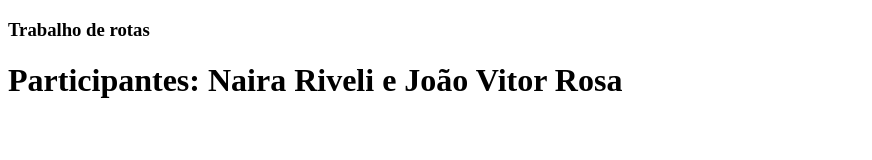
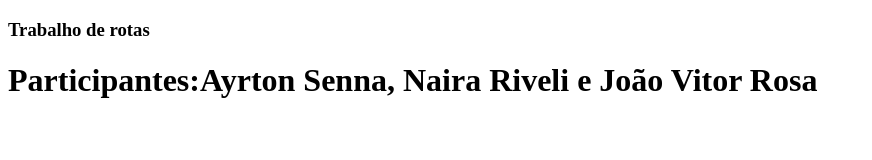
Before and after one commit to Ayrton222/devweb3Rotas, a website: page View/index.html in a window 1280 px wide. Shown: the whole page, without its empty margins (0-872 px from the left). Drawn offline with Linux system fonts and the light colour scheme.

Commit message:
Update index.html

```diff
--- a/View/index.html
+++ b/View/index.html
@@ -12,7 +12,7 @@
 
 <body>
   <h3>Trabalho de rotas</h3>
-  <h1>Participantes: Naira Riveli e João Vitor Rosa</h1>
+  <h1>Participantes:Ayrton Senna, Naira Riveli e João Vitor Rosa</h1>
 </body>
 
 </html>
```
